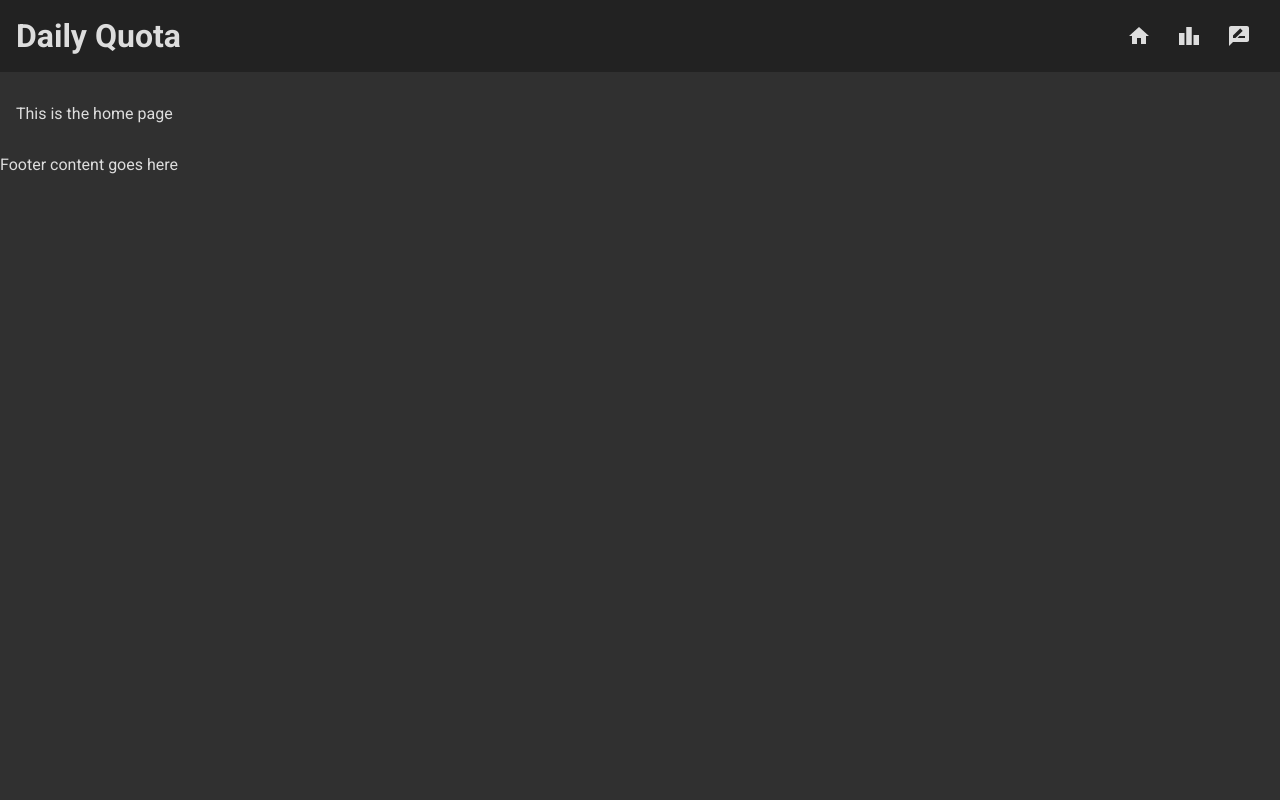
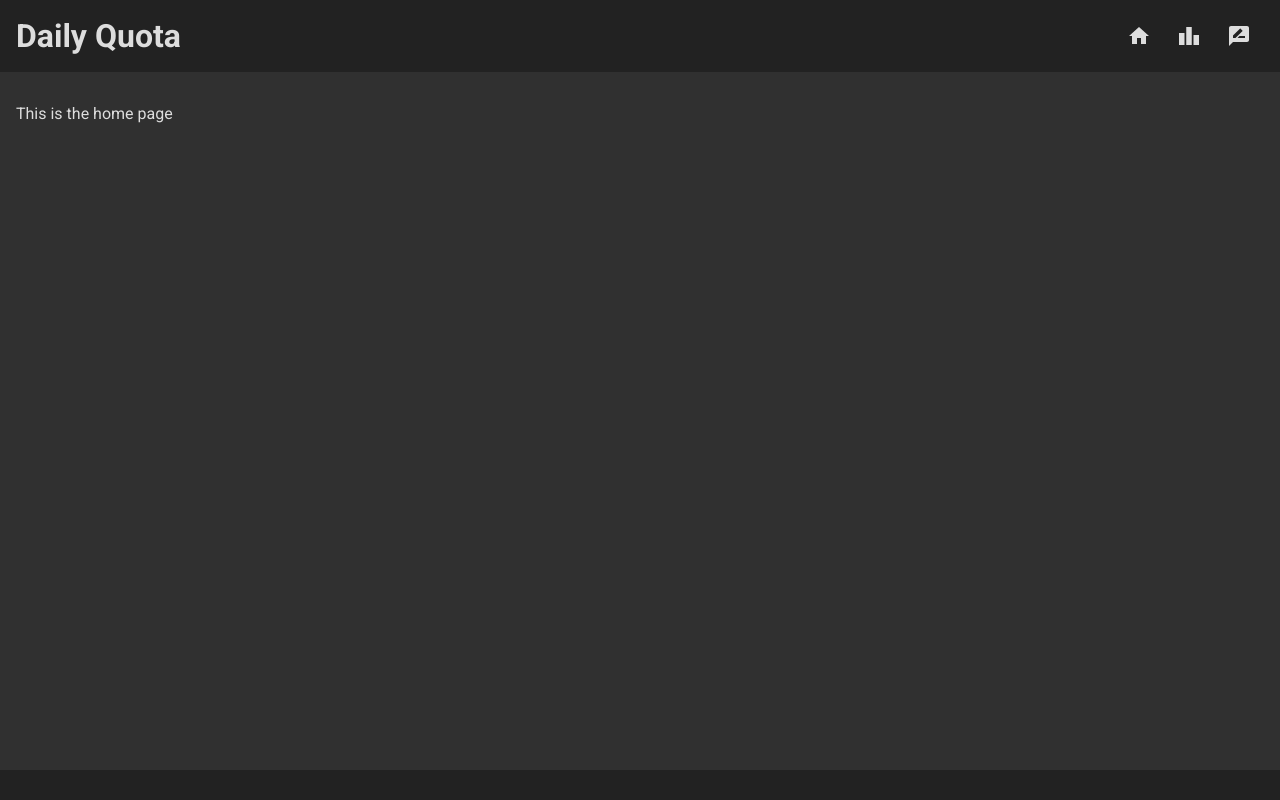
Before and after one commit to tombloor/dailyquota, a React (Create React App) app: page / in a window 1280 px wide. Built offline with nearby package versions, Linux system fonts and the light colour scheme.

Commit message:
added space for footer

```diff
--- a/src/App.css
+++ b/src/App.css
@@ -5,7 +5,14 @@ body {
   font-family: Roboto, "Helvetica Neue", sans-serif;
 }
 
+.app {
+  display: flex;
+  flex-direction: column;
+  min-height: 100vh;
+}
+
 main {
+  flex: 1;
   padding: 1rem;
 }
 
--- a/src/App.tsx
+++ b/src/App.tsx
@@ -1,6 +1,7 @@
 import React from 'react';
 import logo from './logo.svg';
-import TopNav from './components/TopNav'
+import TopNav from './components/TopNav';
+import Footer from './components/Footer';
 import './App.css';
 
 import { Outlet } from 'react-router-dom';
@@ -10,12 +11,10 @@ function App() {
   return (
     <div className='app'>
       <TopNav siteName='Daily Quota' />
-      <main>
+      <main >
         <Outlet />
       </main>
-      <footer>
-        Footer content goes here
-      </footer>
+      <Footer />
     </div>
   );
 }
--- /dev/null
+++ b/src/components/Footer.module.css
@@ -0,0 +1,4 @@
+footer {
+    background-color: #222;
+    min-height: 30px;
+}
--- /dev/null
+++ b/src/components/Footer.tsx
@@ -0,0 +1,9 @@
+import './Footer.module.css';
+
+export default function Footer() {
+    return (
+        <footer>
+
+        </footer>
+    )
+}
```
